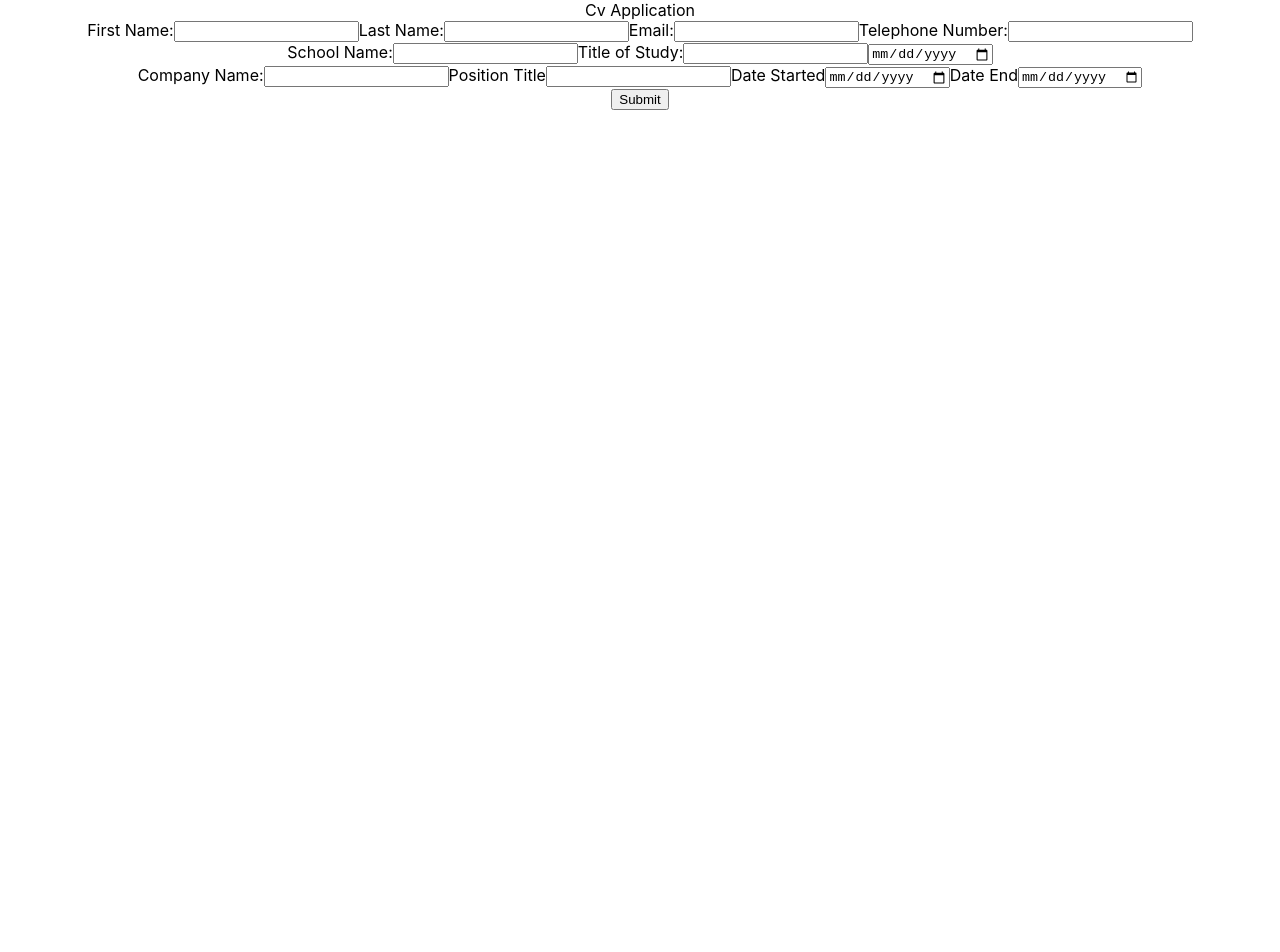
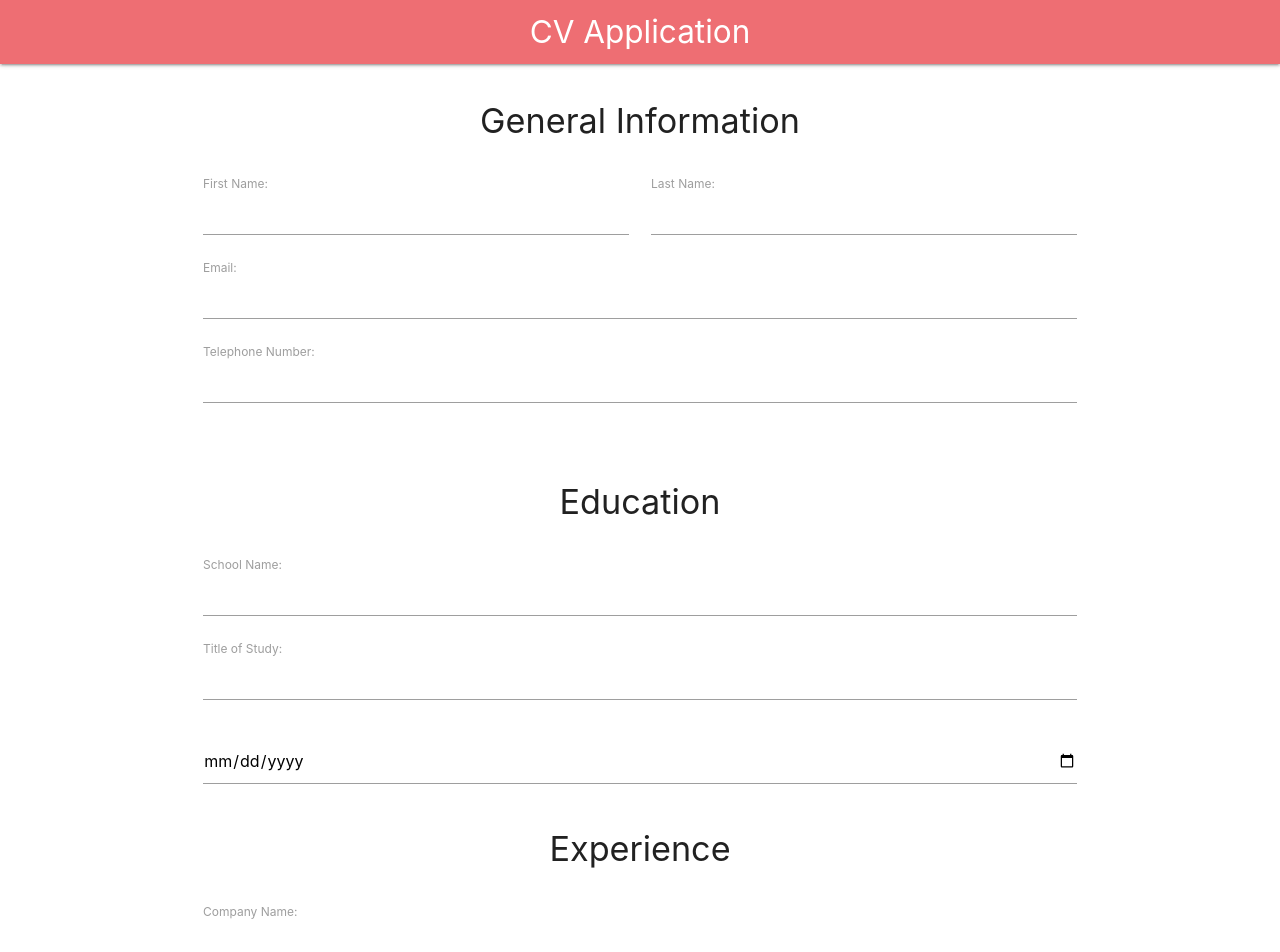
Before and after one commit to Robo-91/Cv_Application_TOP, a React (Create React App) app in the folder cv-app/: page / in a window 1280 px wide. Shown: the top 952 px of the page. Before the commit the page ends 800 px from the top, so only its background shows below. Built offline with nearby package versions, Linux system fonts and the light colour scheme.

Commit message:
added materialize and styled components

```diff
--- a/cv-app/public/index.html
+++ b/cv-app/public/index.html
@@ -8,13 +8,15 @@
       name="description"
       content="Web site created using create-react-app"
     />
+    <!-- Link for Materialize -->
+    <link rel="stylesheet" href="https://cdnjs.cloudflare.com/ajax/libs/materialize/1.0.0/css/materialize.min.css">
     <!-- <link rel="manifest" href="%PUBLIC_URL%/manifest.json" /> -->
 
     <title>React App</title>
   </head>
   <body>
     <noscript>You need to enable JavaScript to run this app.</noscript>
-    <div id="root"></div>
+      <div id="root"></div>
 
   </body>
 </html>
--- a/cv-app/src/App.css
+++ b/cv-app/src/App.css
@@ -12,3 +12,7 @@
   font-size: calc(10px + 2vmin);
   color: white;
 }
+
+h4 {
+  margin-bottom: 1em;
+}
--- a/cv-app/src/App.js
+++ b/cv-app/src/App.js
@@ -33,11 +33,11 @@ const App = () => {
 
   return (
     <div className="App">
-      <Navbar />
+      <Navbar className="nav-wrapper" />
       <GeneralInformation savedGeneralInfo={savedGeneralInfoHandler} />
       <Education savedEducationInfo={savedEducationHandler} />
       <Experience savedExperienceInfo={savedExperienceHandler} />
-      <button onClick={submitHandler}>Submit</button>
+      <button className="waves-effect waves-light btn-large" onClick={submitHandler}>Submit</button>
       {submitCvInfo && <CvItemsList CvData={CvInfo} isSubmitted={submitCvInfo} />}
     </div>
   );
--- a/cv-app/src/components/Education.js
+++ b/cv-app/src/components/Education.js
@@ -26,13 +26,22 @@ const Education = (props) => {
     props.savedEducationInfo(educationData);
 
     return (
-        <div>
-            <label htmlFor="school-name">School Name:</label>
-            <input id="school-name" type="text" value={enteredSchoolName} onChange={setSchoolNameHandler} />
-            <label htmlFor="title-of-study">Title of Study:</label>
-            <input id="title-of-study" type="text" value={enteredStudy} onChange={setStudyHandler} />
-            <label htmlFor="graduation-date"></label>
-            <input id="graduation-date" type="date" value={enteredGradDate} onChange={setGradDateHandler} />
+        <div className="container">
+            <div className="row">
+                <h4>Education</h4>
+                <div className="input-field col s12">
+                    <label className="active" htmlFor="school-name">School Name:</label>
+                    <input id="school-name" type="text" value={enteredSchoolName} onChange={setSchoolNameHandler} />
+                </div>
+                <div className="input-field col s12">
+                    <label className="active" htmlFor="title-of-study">Title of Study:</label>
+                    <input id="title-of-study" type="text" value={enteredStudy} onChange={setStudyHandler} />
+                </div>
+                <div className="input-field col s12">
+                    <label className="active" htmlFor="graduation-date"></label>
+                    <input id="graduation-date" type="date" value={enteredGradDate} onChange={setGradDateHandler} />
+                </div>
+            </div>
         </div>
     );
 };
--- a/cv-app/src/components/Experience.js
+++ b/cv-app/src/components/Experience.js
@@ -35,15 +35,26 @@ const Experience = (props) => {
     props.savedExperienceInfo(experienceData);
 
     return (
-        <div>
-            <label htmlFor="company-name">Company Name:</label>
-            <input id="company-name" type="text" value={enteredCompanyName} onChange={setCompanyNameHandler} />
-            <label htmlFor="position-title">Position Title</label>
-            <input id="position-title" type="text" value={enteredPosition} onChange={setPositionHandler} />
-            <label htmlFor="start-date">Date Started</label>
-            <input id="start-date" type="date" value={enteredStartDate} onChange={setStartDateHandler} />
-            <label htmlFor="end-date">Date End</label>
-            <input id="end-date" type="date" value={enteredEndDate} onChange={setEndDateHandler} />
+        <div className="container">
+            <div className="row">
+                <h4>Experience</h4>
+                <div className="input-field col s12">
+                    <label className="active" htmlFor="company-name">Company Name:</label>
+                    <input id="company-name" type="text" value={enteredCompanyName} onChange={setCompanyNameHandler} />
+                </div>
+                <div className="input-field col s12">
+                    <label className="active" htmlFor="position-title">Position Title</label>
+                    <input id="position-title" type="text" value={enteredPosition} onChange={setPositionHandler} />
+                </div>
+                <div className="input-field col s6">
+                    <label className="active" htmlFor="start-date">Date Started</label>
+                    <input id="start-date" type="date" value={enteredStartDate} onChange={setStartDateHandler} />
+                </div>
+                <div className="input-field col s6">
+                    <label className="active" htmlFor="end-date">Date End</label>
+                    <input id="end-date" type="date" value={enteredEndDate} onChange={setEndDateHandler} />
+                </div>
+            </div>
         </div>
     );
 };
--- a/cv-app/src/components/GeneralInformation.js
+++ b/cv-app/src/components/GeneralInformation.js
@@ -32,15 +32,28 @@ const GeneralInformation = (props) => {
     props.savedGeneralInfo(generalInformationData);
 
     return (
-        <div>
-            <label htmlFor="fname">First Name:</label>
-            <input id="fname" type="text" value={enteredFirstName} onChange={setFirstNameHandler} />
-            <label htmlFor="lname">Last Name:</label>
-            <input id="lname" type="text" value={enteredLastName} onChange={setLastNameHandler} />
-            <label htmlFor="email">Email:</label>
-            <input id="email" type="email" value={enteredEmail} onChange={setEmailHandler} />
-            <label htmlFor="phonenumber">Telephone Number:</label>
-            <input id="phonenumber" type="tel" pattern="[0-9]{3}-[0-9]{3}-[0-9]{4}" value={enteredPhoneNum} onChange={setPhoneNumberHandler} />
+        <div className="container">
+            <div className="section">
+                <div className="row">
+                    <h4>General Information</h4>
+                    <div className="input-field col s6">
+                        <label className="active" htmlFor="fname">First Name:</label>
+                        <input id="fname" type="text" value={enteredFirstName} onChange={setFirstNameHandler} />
+                    </div>
+                    <div className="input-field col s6">
+                        <label className="active" htmlFor="lname">Last Name:</label>
+                        <input id="lname" type="text" value={enteredLastName} onChange={setLastNameHandler} />
+                    </div>
+                    <div className="input-field col s12">
+                        <label className="active" htmlFor="email">Email:</label>
+                        <input id="email" type="email" value={enteredEmail} onChange={setEmailHandler} />
+                    </div>
+                    <div className="input-field col s12">
+                        <label className="active" htmlFor="phonenumber">Telephone Number:</label>
+                        <input id="phonenumber" type="tel" pattern="[0-9]{3}-[0-9]{3}-[0-9]{4}" value={enteredPhoneNum} onChange={setPhoneNumberHandler} />
+                    </div>
+                </div>
+            </div>
         </div>
     );
 };
--- a/cv-app/src/components/Navbar.js
+++ b/cv-app/src/components/Navbar.js
@@ -1,6 +1,10 @@
 const Navbar = () => {
     return (
-        <nav>Cv Application</nav>
+        <div className="navbar-fixed">
+            <nav>
+                <a className="brand-logo center" href="#">CV Application</a>
+            </nav>
+        </div>
     );
 };
 
```
